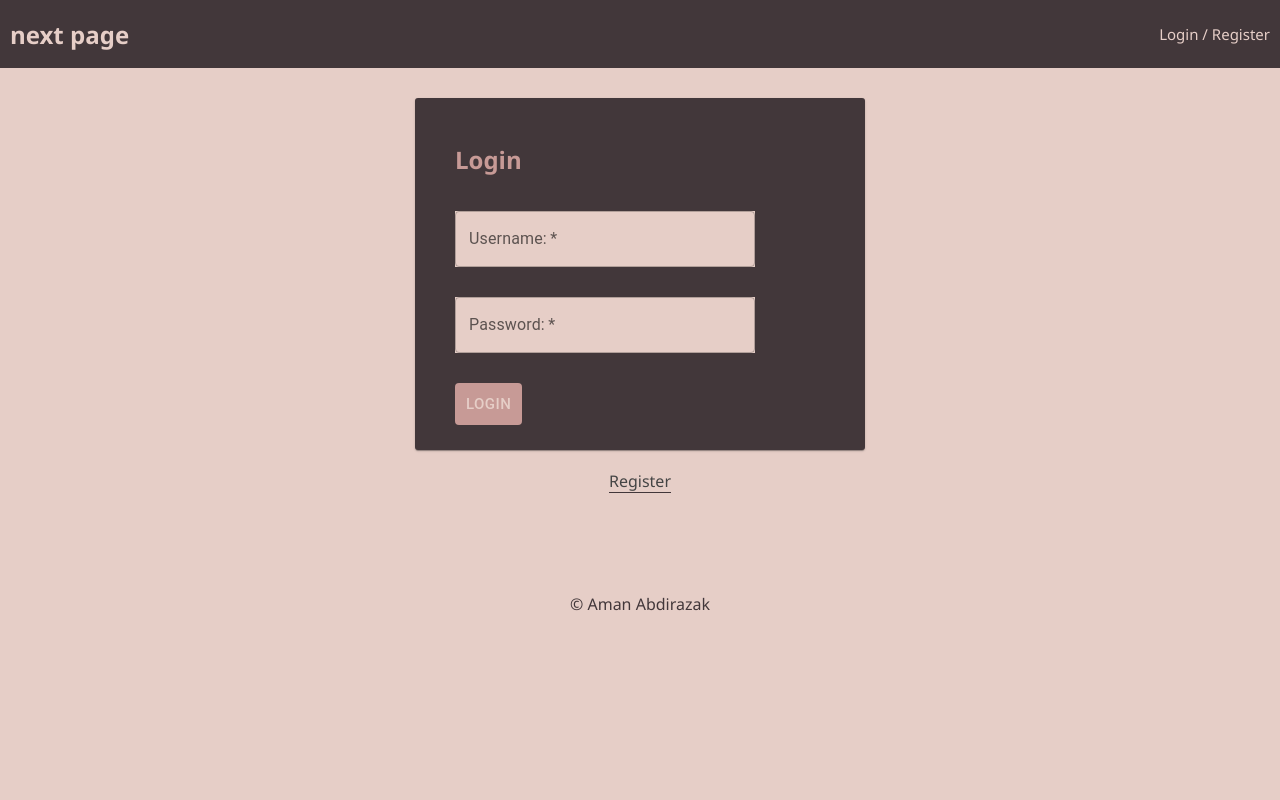
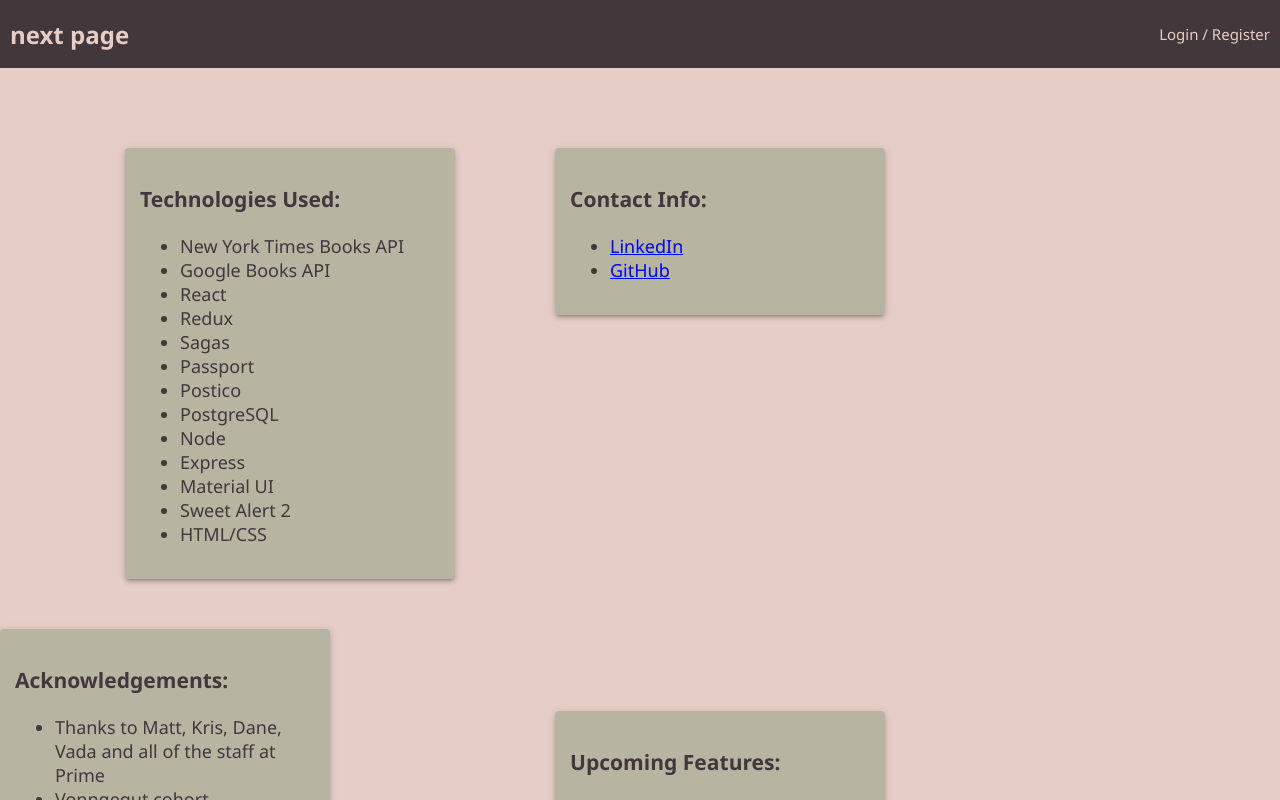
Before and after one commit to amana4416/next-page, a React (Create React App) app: page /#/about in a window 1280 px wide. Before the commit this address led to /#/bookDetails/1. Shown: the top 800 px of the page. Built offline with nearby package versions, Linux system fonts and the light colour scheme; no server answers.

Commit message:
made some changes to AboutPage

```diff
--- a/src/components/AboutPage/AboutPage.jsx
+++ b/src/components/AboutPage/AboutPage.jsx
@@ -59,7 +59,7 @@ function AboutPage() {
         <div className="thanks">
           <h3>Acknowledgements:</h3>
           <ul>
-            <li>Thanks to Matt, Dane, Vada and all of the instructors at Prime</li>
+            <li>Thanks to Matt, Kris, Dane, Vada and all of the staff at Prime</li>
             <li>Vonngegut cohort</li>
             <li>Mentors</li>
             <li>Special thanks to all my friends and family</li>
```
